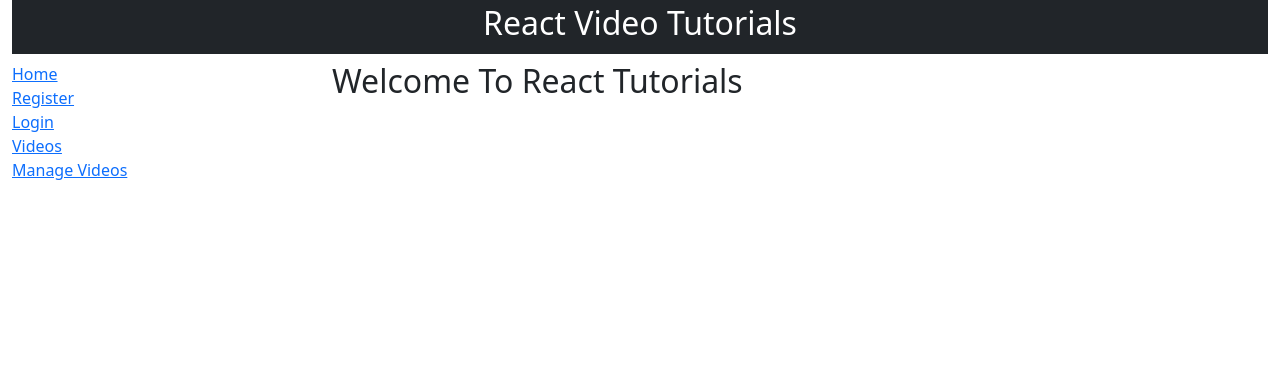
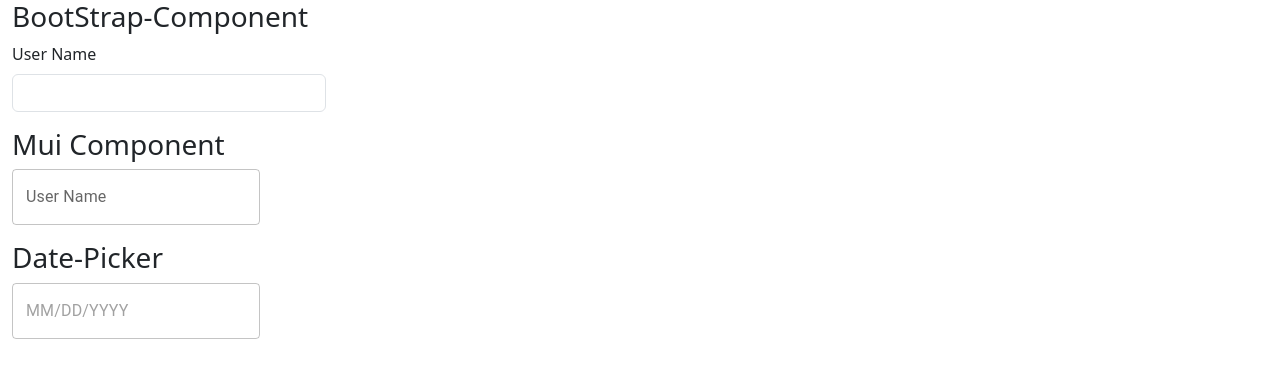
Before and after one commit to sumithMedamina/ReactJs-CodePractises, a React (Create React App) app: page / in a window 1280 px wide. Shown: the top 378 px of the page. Built offline with nearby package versions, Linux system fonts and the light colour scheme.

Commit message:
mui-demo

```diff
--- a/package.json
+++ b/package.json
@@ -3,6 +3,10 @@
   "version": "0.1.0",
   "private": true,
   "dependencies": {
+    "@emotion/react": "^11.11.4",
+    "@emotion/styled": "^11.11.5",
+    "@mui/material": "^5.15.21",
+    "@mui/x-date-pickers": "^7.8.0",
     "@testing-library/jest-dom": "^5.17.0",
     "@testing-library/react": "^13.4.0",
     "@testing-library/user-event": "^13.5.0",
@@ -10,6 +14,7 @@
     "bootstrap": "^5.3.3",
     "bootstrap-icons": "^1.11.3",
     "cors": "^2.8.5",
+    "dayjs": "^1.11.11",
     "express": "^4.19.2",
     "formik": "^2.4.6",
     "jquery": "^3.7.1",
--- a/src/App.js
+++ b/src/App.js
@@ -5,6 +5,7 @@
 
 import { CookiesProvider } from 'react-cookie';
 import { TutorialIndex } from './tutorial/tutotial-index';
+import { MuiDemo } from './components/mui-demo/mui-demo';
 
 
 
@@ -14,7 +15,7 @@
   return (
     <div className="">
         <CookiesProvider>
-            <TutorialIndex/>
+            <MuiDemo/>
         </CookiesProvider>
     </div>
   );
--- /dev/null
+++ b/src/components/mui-demo/mui-demo.jsx
@@ -0,0 +1,26 @@
+import { TextField } from "@mui/material";
+import { AdapterDayjs } from '@mui/x-date-pickers/AdapterDayjs';
+import { LocalizationProvider } from '@mui/x-date-pickers/LocalizationProvider';
+import { DatePicker } from '@mui/x-date-pickers/DatePicker';
+
+export function MuiDemo(){
+    return(
+        <div className="container-fluid">
+            <div className="w-25">
+                <h3>BootStrap-Component</h3>
+                <label className="form-label">User Name</label>
+                <input type="text" className="form-control" />
+            </div>
+            <div className="mt-3">
+                <h3>Mui Component</h3>
+                <TextField label="User Name" variant="outlined"></TextField>
+            </div>
+            <div className="mt-3">
+                <h3>Date-Picker</h3>
+                <LocalizationProvider dateAdapter={AdapterDayjs}>
+                            <DatePicker />
+                </LocalizationProvider>
+            </div>
+        </div>
+    )
+}
```
Also changed, not shown: 1 other file (tests, documents, lock files or other folders).
